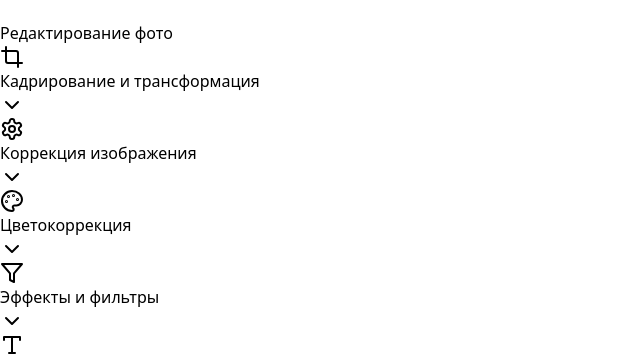
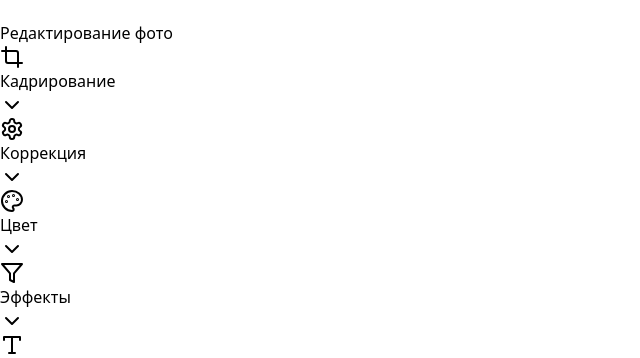
Before and after one commit to Poserval/PhotoCraft_Pro, a React (Vite) app in the folder frontend/: page / in a window 1280 px wide. Both pictures are taken after a click on the button 12 px from the left and 408 px from the top of the page. Shown: the part 351-709 px from the top of the page, without its empty margins (0-640 px from the left). Built offline with nearby package versions, Linux system fonts and the light colour scheme.

Commit message:
Update editMenu.tsx

```diff
--- a/frontend/src/components/editMenu.tsx
+++ b/frontend/src/components/editMenu.tsx
@@ -36,10 +36,10 @@ const EditMenu: React.FC<EditMenuProps> = ({
   onTextAdd
 }) => {
   const [sections, setSections] = useState<MenuSection[]>([
-    { id: 'crop', title: 'Кадрирование и трансформация', icon: Crop, isExpanded: false },
-    { id: 'correction', title: 'Коррекция изображения', icon: Settings, isExpanded: false },
-    { id: 'color', title: 'Цветокоррекция', icon: Palette, isExpanded: false },
-    { id: 'effects', title: 'Эффекты и фильтры', icon: Filter, isExpanded: false },
+    { id: 'crop', title: 'Кадрирование', icon: Crop, isExpanded: false },
+    { id: 'correction', title: 'Коррекция', icon: Settings, isExpanded: false },
+    { id: 'color', title: 'Цвет', icon: Palette, isExpanded: false },
+    { id: 'effects', title: 'Эффекты', icon: Filter, isExpanded: false },
     { id: 'text', title: 'Текст', icon: Type, isExpanded: false },
     { id: 'tools', title: 'Инструменты', icon: Brush, isExpanded: false },
     { id: 'more', title: 'Дополнительно', icon: MoreHorizontal, isExpanded: false }
@@ -63,13 +63,13 @@ const EditMenu: React.FC<EditMenuProps> = ({
         <div key={section.id} className="rounded-xl border border-gray-200 overflow-hidden">
           <button
             onClick={() => toggleSection(section.id)}
-            className="w-full flex items-center justify-center p-3 bg-white hover:bg-gray-50 transition-colors relative"
+            className="w-full flex items-center justify-between p-3 bg-white hover:bg-gray-50 transition-colors"
           >
-            <div className="flex items-center justify-center space-x-2">
-              <section.icon className="h-4 w-4 text-gray-500" />
-              <span className="text-sm font-medium text-gray-700">{section.title}</span>
+            <div className="flex items-center space-x-2 flex-1 min-w-0">
+              <section.icon className="h-4 w-4 text-gray-500 flex-shrink-0" />
+              <span className="text-sm font-medium text-gray-700 truncate">{section.title}</span>
             </div>
-            <div className="absolute right-3">
+            <div className="flex-shrink-0 ml-2">
               {section.isExpanded ? (
                 <ChevronUp className="h-4 w-4 text-gray-400" />
               ) : (
```
